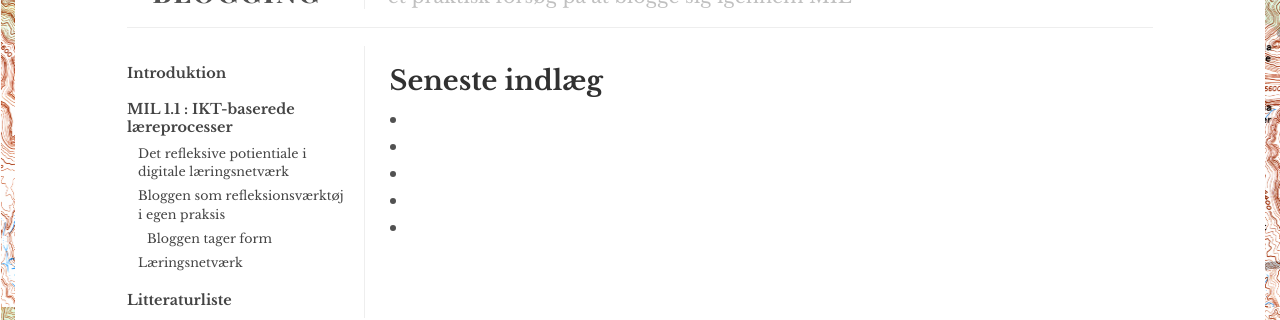
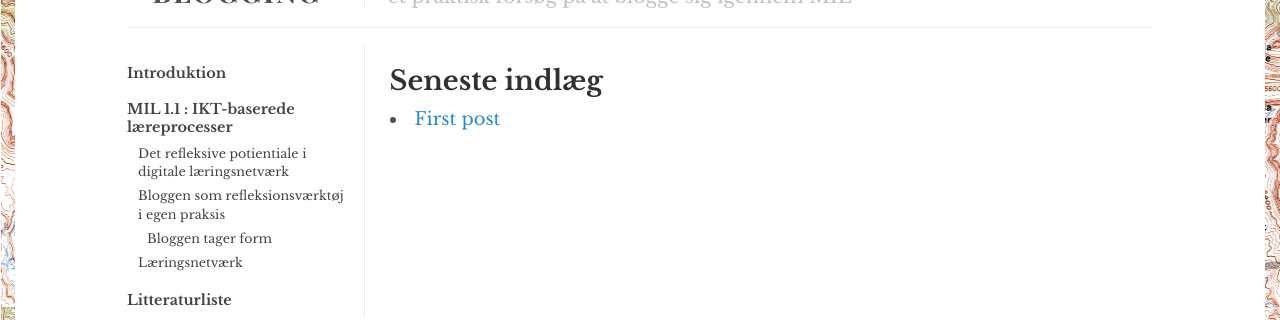
Before and after one commit to alexanderrae/educational-blogging, a Jekyll site: the page built from index.html, in a window 1280 px wide. Shown: the part 143-463 px from the top of the page. Built offline with Jekyll 4.4.1, drawn with Linux system fonts in a browser that asks for light colours; the list of posts is cut into pages by our own code.

Commit message:
Update index.html

```diff
--- a/index.html
+++ b/index.html
@@ -5,7 +5,7 @@ layout: default
 <h2>Seneste indlæg</h2>
 <article class="intro">
 <div class="blog-index">
- {% for post in site.capitulos.last limit:5 %}
+ {% for post in site.posts limit:5 %}
   <li><a href="{{ BASE_PATH }}{{ post.url }}">{{ post.title }}</a></li>
 {% endfor %}
 </div>
```
